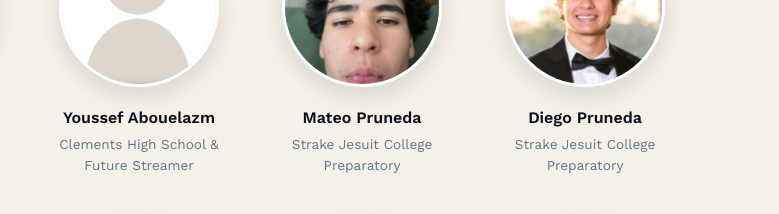
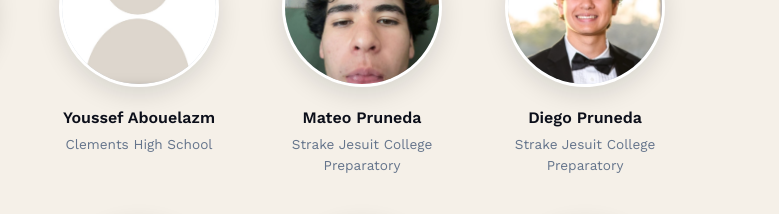
Before and after one commit to aaarobb/MMS, a plain HTML site: page About.html in a window 1280 px wide. Shown: the part 3120-3334 px from the top of the page, 501-1280 px from the left. Drawn offline with nearby package versions, Linux system fonts and the light colour scheme.

Commit message:
Update About.html

```diff
--- a/About.html
+++ b/About.html
@@ -556,7 +556,7 @@
             <div class="team-member">
                 <div class="headshot"><img src="Media/Headshots/1.png" alt="Youssef Abouelazm"></div>
                 <div class="member-name">Youssef Abouelazm</div>
-                <div class="member-school">Clements High School & Future Streamer</div>
+                <div class="member-school">Clements High School</div>
             </div>
             <div class="team-member">
                 <div class="headshot"><img src="Media/Headshots/update1/pruneda.jpeg" alt="Mateo Pruneda"></div>
```
